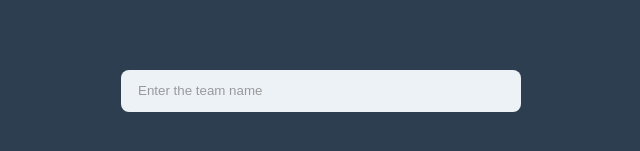
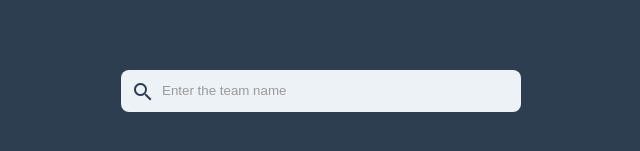
Before and after one commit to ajayz09/soccer-schedule, a Vue app: page / in a window 1280 px wide. Shown: the part 309-460 px from the top of the page, without its empty margins (319-959 px from the left). Built offline with nearby package versions, Linux system fonts and the light colour scheme.

Commit message:
added search

```diff
--- a/src/components/DropDown.vue
+++ b/src/components/DropDown.vue
@@ -1,8 +1,9 @@
 
 <template>
   <div class="dropdown">
+    <div class="search-bar" style="position:relative" v-if="Object.keys(selectedItem).length === 0">
+      <span class="material-icons search-icon">search</span>
       <input
-      v-if="Object.keys(selectedItem).length === 0"
         ref="dropdowninput"
         v-model.trim="inputValue"
         class="dropdown-input"
@@ -10,6 +11,8 @@
         placeholder="Enter the team name"
         v-bind:class="{unroundedInput: inputValue && hasDropDown}"
       >
+    </div>
+
     <div v-else @click="resetSelection" class="dropdown-selected">
       <img :src="selectedItem.logo" class="dropdown-item-flag">
       {{ selectedItem.name }}
@@ -80,7 +83,6 @@ export default {
     },
 
     getList() {
-      //   console.log(this.itemList);
       this.apiLoaded = true;
     }
   }
@@ -97,12 +99,17 @@ export default {
 .dropdown-input,
 .dropdown-selected {
   width: 100%;
-  padding: 10px 16px;
+  padding: 10px 40px;
   border: 1px solid transparent;
   background: #edf2f7;
   line-height: 1.5em;
   outline: none;
   border-radius: 8px;
+}
+
+.search-icon {
+  position: absolute;
+  margin: 10px 0 0 10px;
 }
 .dropdown-input:focus,
 .dropdown-selected:hover {
```
Lines whose indentation alone changed are shown as unchanged.
